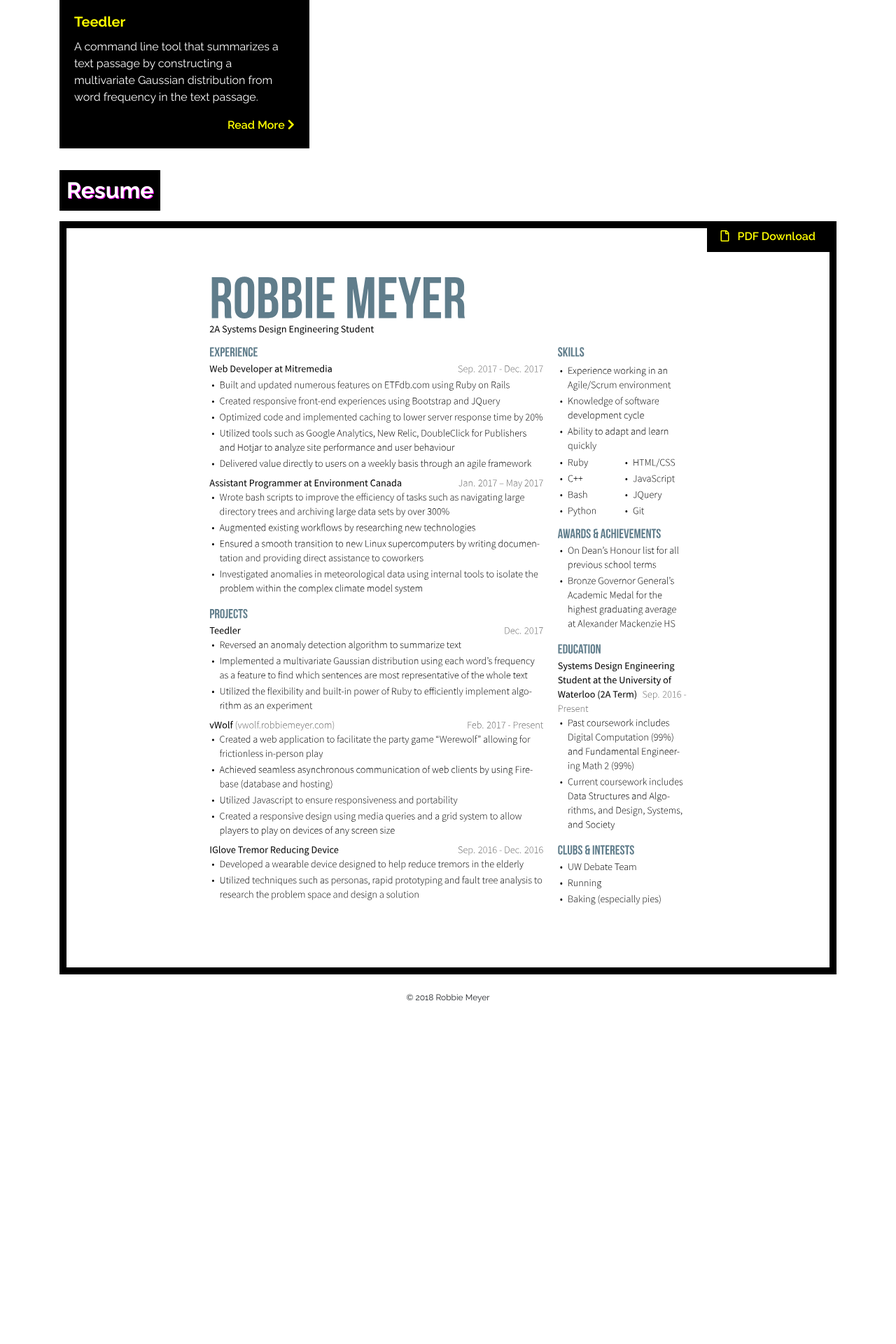
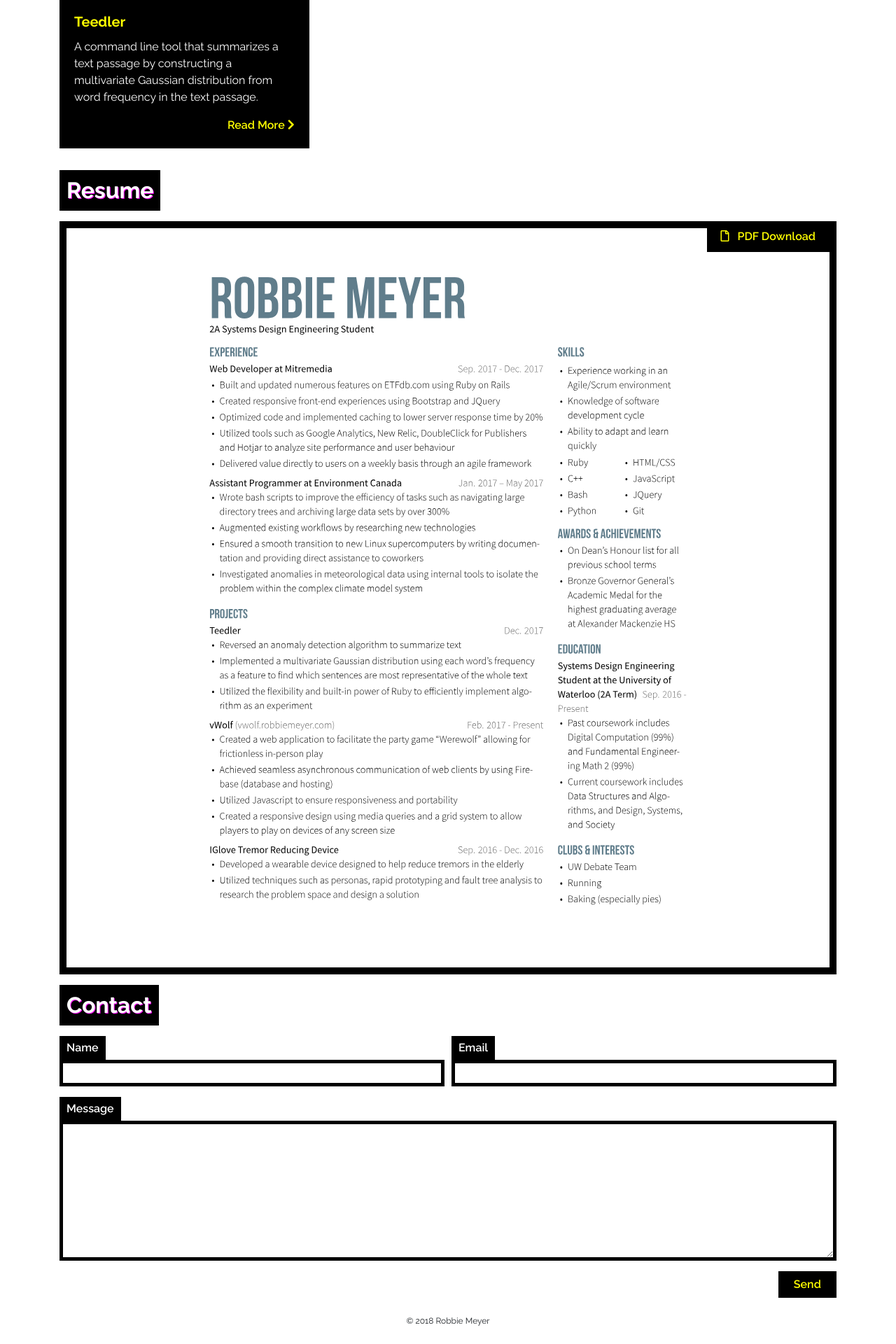
Before and after one commit to robbiemeyer/robbiemeyer.github.io, a Jekyll site: the page built from index.html, in a window 1280 px wide. Shown: the part 882-2802 px from the top of the page at 70% size. Built offline with Jekyll 4.4.1, drawn with Linux system fonts in a browser that asks for light colours; nearby versions of some CDN libraries; before the commit the page ends 2340 px from its top, so only the background shows below that.

Commit message:
Contact section

```diff
--- a/_includes/navbar.html
+++ b/_includes/navbar.html
@@ -37,7 +37,7 @@
         </li>
 
         <li class="nav-item {{ contactactive }}">
-          <a class="nav-link" href="/contact">Contact</a>
+          <a class="nav-link" href="/#contact">Contact</a>
         </li>
 
         <li class="nav-item">
--- a/_sass/index.scss
+++ b/_sass/index.scss
@@ -41,12 +41,6 @@
   font-size: 2rem;
   font-weight: 700;
 
-  &:hover{
-    text-shadow: 1px 1px 0 $theme-focus;
-  }
-  &:active{
-    text-shadow: none;
-  }
 }
 
 .anchor {
@@ -114,3 +108,46 @@
     max-width: 800px;
   }
 }
+
+#contact-form {
+  font-weight: 600;
+
+  label {
+    background-color: $theme-fg;
+    color: $theme-bg;
+
+    margin-bottom: 0px;
+    padding: 5px 10px;
+  }
+
+  input[type='text'], textarea {
+    border-radius: 0;
+    border: 5px solid $theme-fg;
+    padding: 10px;
+    margin-bottom: 15px;
+
+    box-shadow:none;
+
+    &:focus {
+      outline: 2px solid $theme-focus;
+      outline-offset: -7px;
+    }
+
+  }
+
+  textarea {
+    height: 200px;
+  }
+
+  input[type='submit']{
+    color: $theme-important;
+    background-color: $theme-fg;
+    font-weight: 600;
+    border-radius: 0;
+
+    &:focus {
+      color: $theme-focus;
+      box-shadow: none;
+    }
+  }
+}
--- a/index.html
+++ b/index.html
@@ -45,5 +45,35 @@ layout: base
       <img src='assets/resume/resume.svg'/>
     </div>
 
+    <span class='home-heading'>
+      <div id='contact' class='anchor'></div>
+      Contact
+    </span>
+    <form action="https://formspree.io/robbiemeyerwebform@gmail.com" method="POST" id='contact-form'>
+      <div class='form-row'>
+        <div class='col-md-6'>
+          <label>Name</label>
+          <input name="name" type="text" class='form-control' required>
+        </div>
+
+        <div class='col-md-6'>
+          <label>Email</label>
+          <input name="_replyto" type="text" class='form-control' required>
+        </div>
+
+        <div class='col-12'>
+          <label>Message</label>
+          <textarea name="message" class='form-control' required></textarea>
+        </div>
+
+        <input name="_gotcha" style="display:none" type="text">
+        <!--<input type="hidden" name="_next" value="./thanks.html"/>-->
+
+        <div class='col-3 offset-9 col-md-2 offset-md-10 col-lg-1 offset-lg-11'>
+          <input value="Send" type="submit" class="btn btn-block">
+        </div>
+      </div>
+    </form>
+
   </div>
 </div>
```
